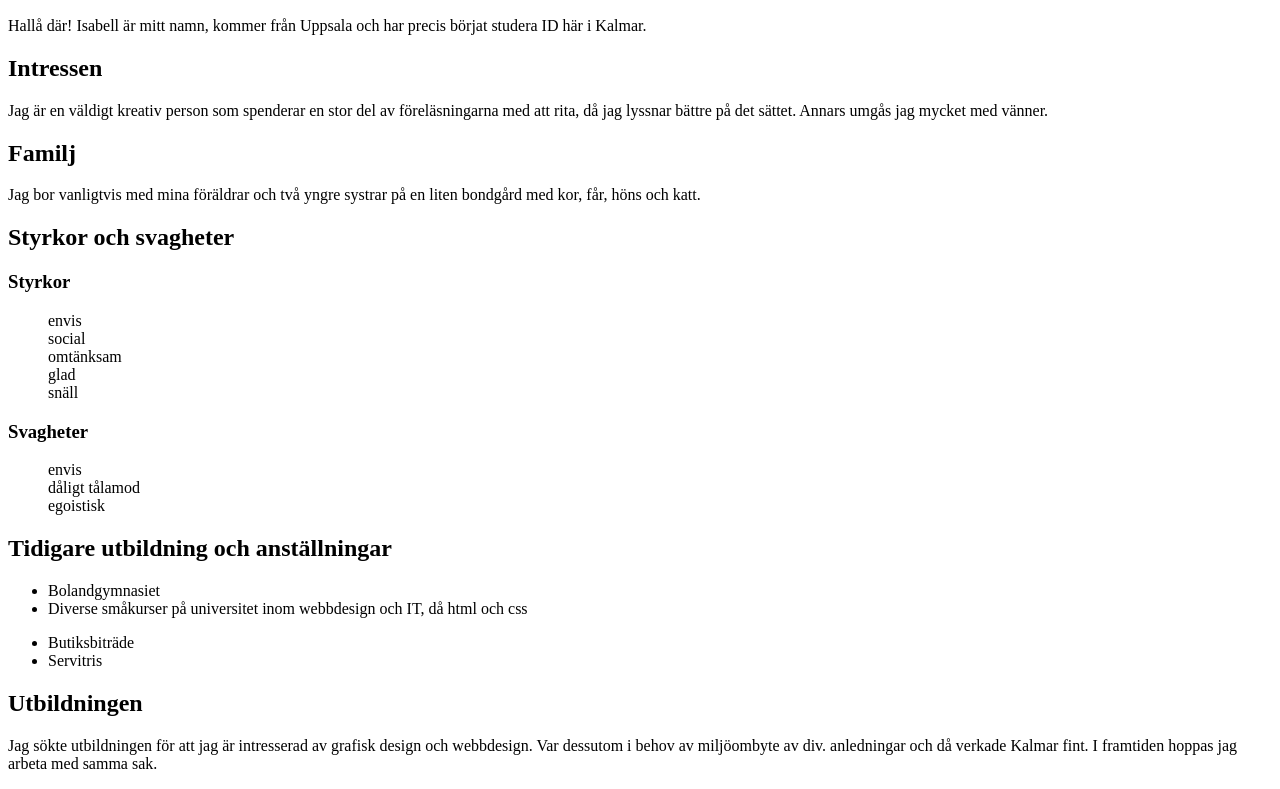
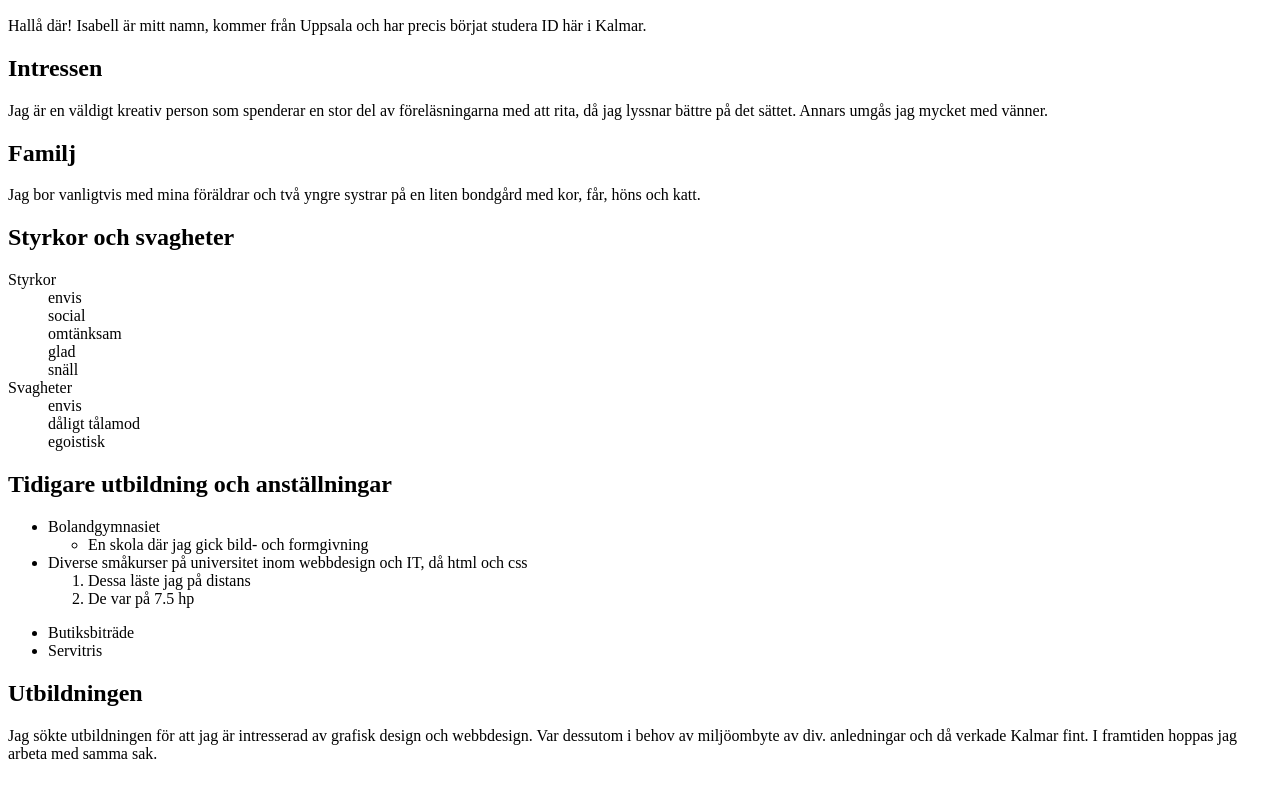
Before and after one commit to ik222dv/1DV435_ik222dv, a plain HTML site: page Pages/Presentation.html in a window 1280 px wide. Shown: the part 110-899 px from the top of the page. Drawn offline with Linux system fonts and the light colour scheme.

Commit message:
Min presentation i HTML

```diff
--- a/Pages/Presentation.html
+++ b/Pages/Presentation.html
@@ -1,10 +1,13 @@
 <!DOCTYPE html>
-<html>
+<html lang="sv">
 
 	<head>
-   		<h1>Isabell Karlsson</h1>
+   		<!-- Jag är osäker på om jag behöver ha med headerelementet men har valt att haft det så länge -->
+   		<meta charset="UTF-8">
+        <title>Isabell</title>
     </head>
 <body>
+			<h1>Isabell Karlsson</h1>
 			<h2>Presentation</h2>
 				<p>Hallå där! Isabell är mitt namn, kommer från Uppsala och har precis börjat studera ID här i Kalmar. </p>
 			<h2>Intressen</h2>
@@ -13,21 +16,35 @@
 				<p>Jag bor vanligtvis med mina föräldrar och två yngre systrar på en liten bondgård med kor, får, höns och katt.</p>
 			<h2>Styrkor och svagheter</h2>
 				<dl>
-              	  	<dt><h3>Styrkor</h3></dt>
+              	  	<dt>Styrkor</dt>
 						<dd>envis</dd>
 						<dd>social</dd>
 						<dd>omtänksam</dd>
 						<dd>glad</dd>
 						<dd>snäll</dd>
-                	<dt><h3>Svagheter</h3></dt>
+                	<dt>Svagheter</dt>
                			<dd>envis</dd>
 						<dd>dåligt tålamod</dd>
 						<dd>egoistisk</dd>
 				</dl>
 			<h2>Tidigare utbildning och anställningar</h2>
 					<ul>
-						<li>Bolandgymnasiet</li>
-						<li>Diverse småkurser på universitet inom webbdesign och IT, då html och css</li>
+						<li>Bolandgymnasiet
+                        <ul>
+                        	<li>En skola där jag gick bild- och formgivning</li>
+                        </ul>
+
+                        </li>
+
+                            <li>Diverse småkurser på universitet inom webbdesign och IT, då html och css
+                            <ol>
+                            <li>Dessa läste jag på distans</li>
+                                <li>De var på 7.5 hp</li>
+                            </ol>
+                            </li>
+
+
+
 					</ul>
 					<ul>
 						<li>Butiksbiträde</li>
```
